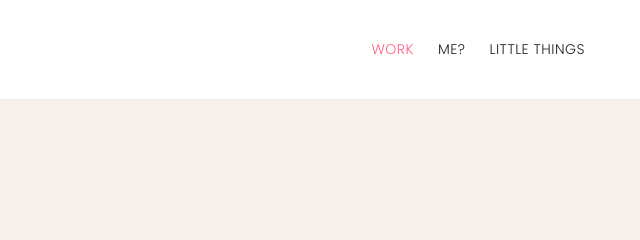
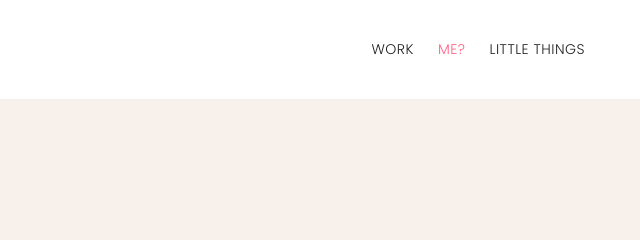
Before and after one commit to chaneulri/HaneulPortfolio, a plain HTML site: page me.html in a window 1280 px wide. Shown: the top 240 px of the page, 640-1280 px from the left. Drawn offline with Linux system fonts and the light colour scheme.

Commit message:
Update me.html

```diff
--- a/me.html
+++ b/me.html
@@ -23,8 +23,8 @@
     <a href="index.html" class="logo">Haneul Mo</a>
 
     <nav class="main-nav">
-      <a href="index.html" class="active">Work</a>
-      <a href="me.html">Me?</a>
+      <a href="index.html">Work</a>
+      <a href="me.html" class="active">Me?</a>
       <a href="littlethings.html">Little Things</a>
     </nav>
 
```
